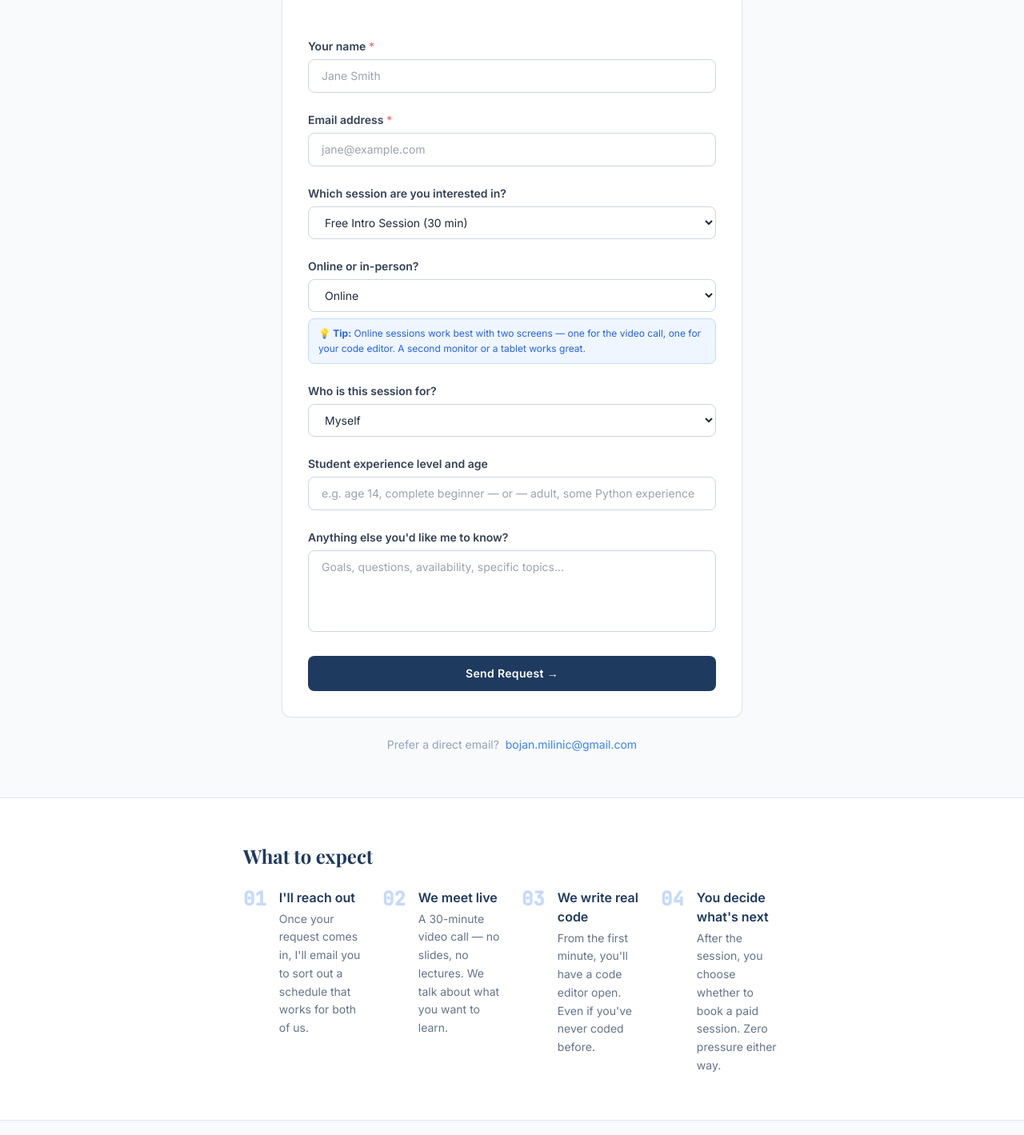
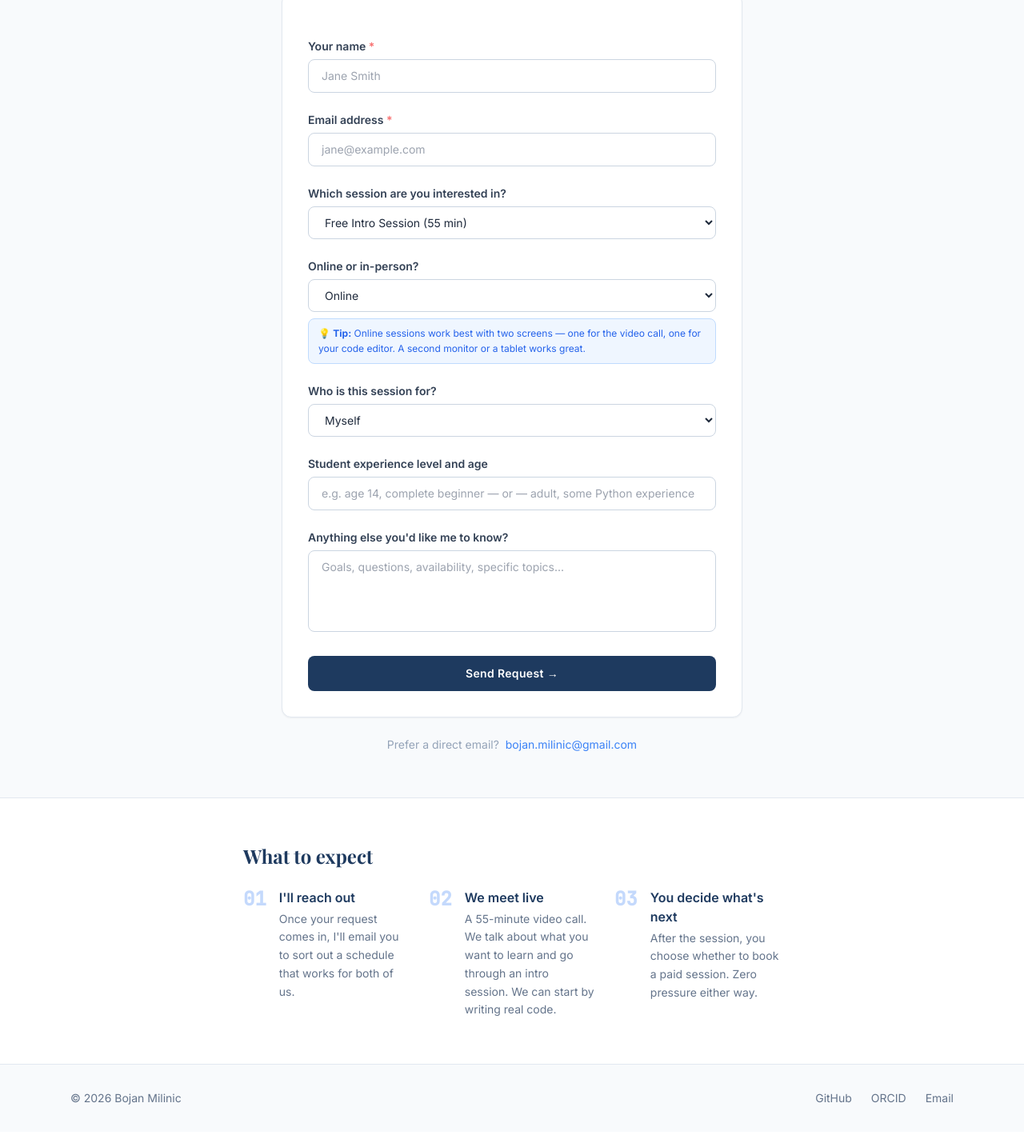
Before and after one commit to ssgokuclaw/personal-website, an Astro site: page /book in a window 1280 px wide. Shown: the part 421-1840 px from the top of the page at 80% size. Built offline with nearby package versions, Linux system fonts and the light colour scheme; Astro itself is replaced by a stand-in of ours; a web font is replaced by a local one.

Commit message:
Update booking intro session copy

```diff
--- a/src/pages/book.astro
+++ b/src/pages/book.astro
@@ -73,7 +73,7 @@ import { classes } from '../data/classes.js';
               name="session"
               class="w-full border border-slate-300 rounded-lg px-4 py-2.5 text-slate-800 text-sm focus:outline-none focus:ring-2 focus:ring-accent/50 focus:border-accent bg-white"
             >
-              <option value="free-intro">Free Intro Session (30 min)</option>
+              <option value="free-intro">Free Intro Session (55 min)</option>
               {classes.map((cls) => (
                 <option value={cls.id}>{cls.title} — ${cls.price}/session</option>
               ))}
@@ -172,7 +172,7 @@ import { classes } from '../data/classes.js';
     <section class="bg-white py-14 px-6 border-t border-slate-200">
       <div class="max-w-2xl mx-auto">
         <h2 class="font-serif text-2xl font-bold text-navy mb-6">What to expect</h2>
-        <div class="grid grid-cols-1 sm:grid-cols-2 lg:grid-cols-4 gap-6">
+        <div class="grid grid-cols-1 sm:grid-cols-2 lg:grid-cols-3 gap-6">
           {[
             {
               step: '01',
@@ -182,15 +182,10 @@ import { classes } from '../data/classes.js';
             {
               step: '02',
               title: 'We meet live',
-              desc: 'A 30-minute video call — no slides, no lectures. We talk about what you want to learn.',
+              desc: 'A 55-minute video call. We talk about what you want to learn and go through an intro session. We can start by writing real code.',
             },
             {
               step: '03',
-              title: 'We write real code',
-              desc: "From the first minute, you'll have a code editor open. Even if you've never coded before.",
-            },
-            {
-              step: '04',
               title: "You decide what's next",
               desc: 'After the session, you choose whether to book a paid session. Zero pressure either way.',
             },
```
